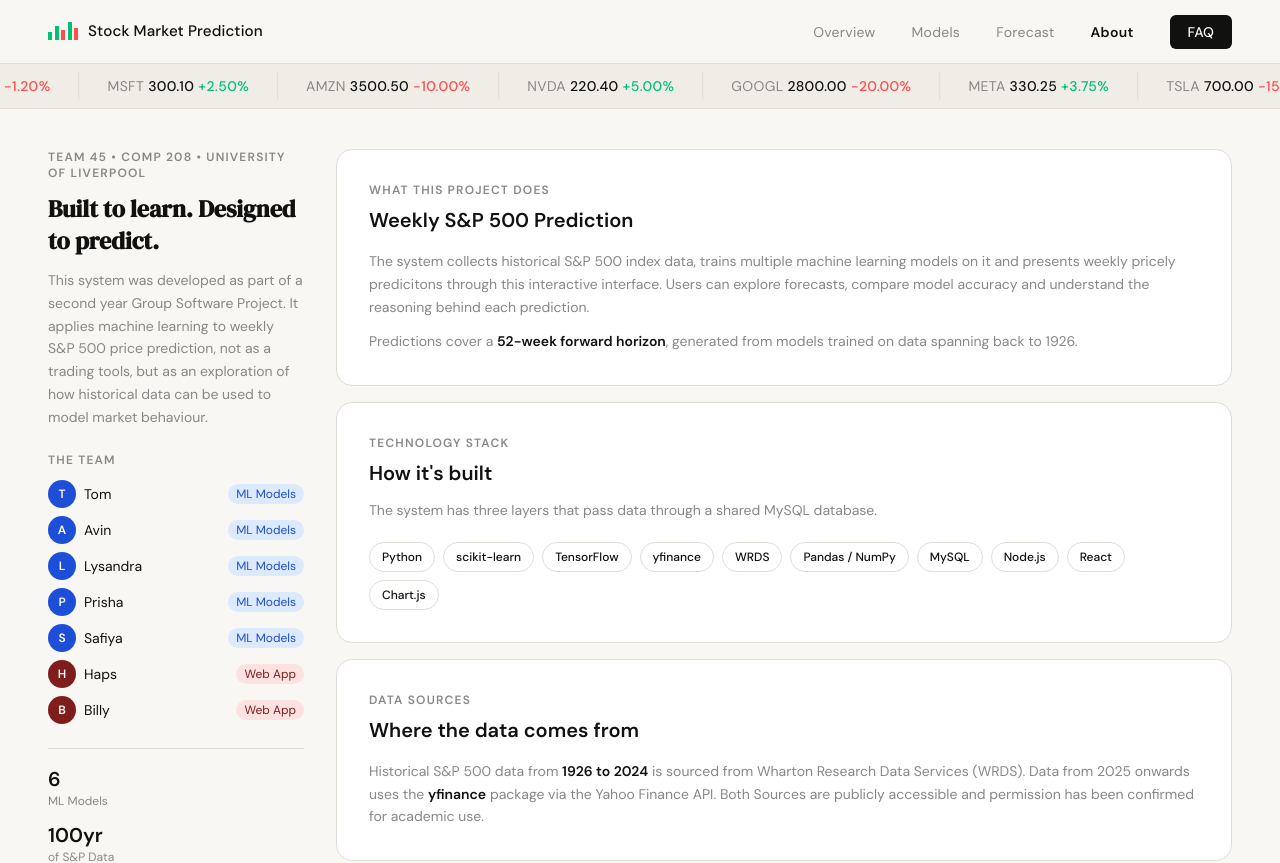
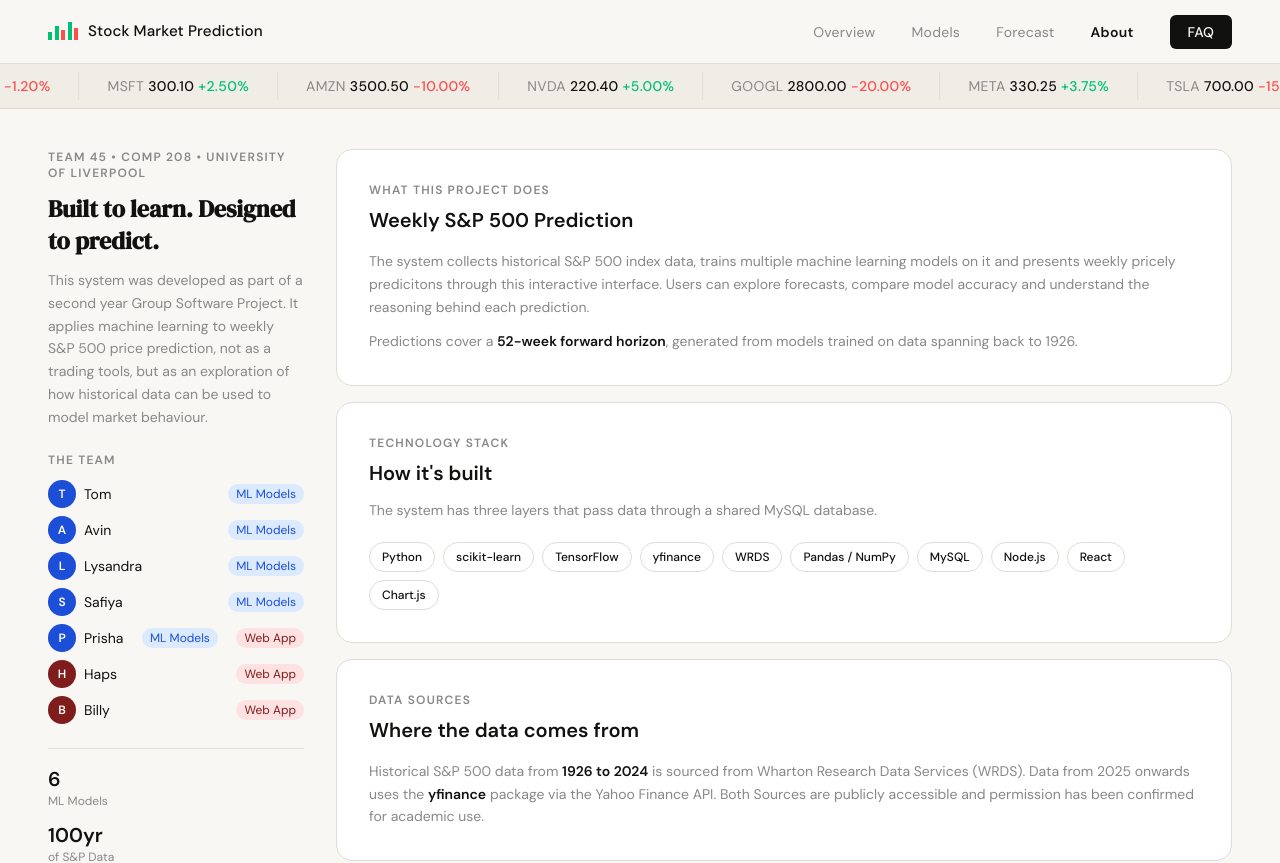
Before and after one commit to Bilgee135/market-prediction-platform, a React (Vite) app in the folder frontend/: page /~sgbtuvsh/team45/about in a window 1280 px wide. Shown: the top 863 px of the page. Built offline with nearby package versions, Linux system fonts and the light colour scheme; no server answers.

Commit message:
made a small update on about page

```diff
--- a/frontend/src/pages/AboutPage.jsx
+++ b/frontend/src/pages/AboutPage.jsx
@@ -86,16 +86,18 @@ export default function AboutPage() {
                                 <span className="text-xs text-[var(--color-ml-models)] bg-[var(--color-ml-models-bg)] px-2 py-0.5 rounded-full ml-auto">ML Models</span>
                             </div>
 
-                             <div className="flex items-center gap-2">
-                                <span className="w-7 h-7 rounded-full bg-[var(--color-ml-models)] text-white text-xs font-semibold flex items-center justify-center shrink-0">P</span>
-                                <span className="text-sm text-[var(--color-ink)]">Prisha</span>
-                                <span className="text-xs text-[var(--color-ml-models)] bg-[var(--color-ml-models-bg)] px-2 py-0.5 rounded-full ml-auto">ML Models</span>
-                            </div>
 
                              <div className="flex items-center gap-2">
                                 <span className="w-7 h-7 rounded-full bg-[var(--color-ml-models)] text-white text-xs font-semibold flex items-center justify-center shrink-0">S</span>
                                 <span className="text-sm text-[var(--color-ink)]">Safiya</span>
                                 <span className="text-xs text-[var(--color-ml-models)] bg-[var(--color-ml-models-bg)] px-2 py-0.5 rounded-full ml-auto">ML Models</span>
+                            </div>
+
+                            <div className="flex items-center gap-2">
+                                <span className="w-7 h-7 rounded-full bg-[var(--color-ml-models)] text-white text-xs font-semibold flex items-center justify-center shrink-0">P</span>
+                                <span className="text-sm text-[var(--color-ink)]">Prisha</span>
+                                <span className="text-xs text-[var(--color-ml-models)] bg-[var(--color-ml-models-bg)] px-2 py-0.5 rounded-full ml-auto">ML Models</span>
+                                <span className="text-xs text-[var(--color-web-app)] bg-[var(--color-web-app-bg)] px-2 py-0.5 rounded-full ml-auto">Web App</span>
                             </div>
 
                             {/* the web app in dark red. i've added the variables to the index css */}
```
